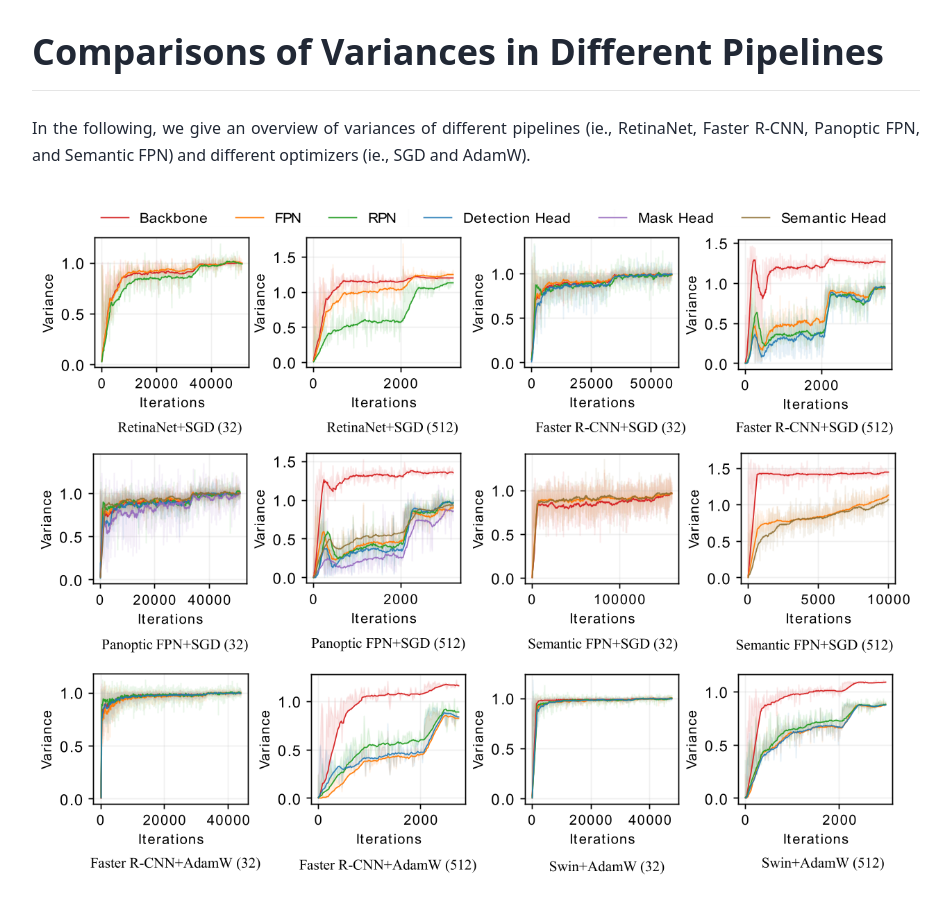
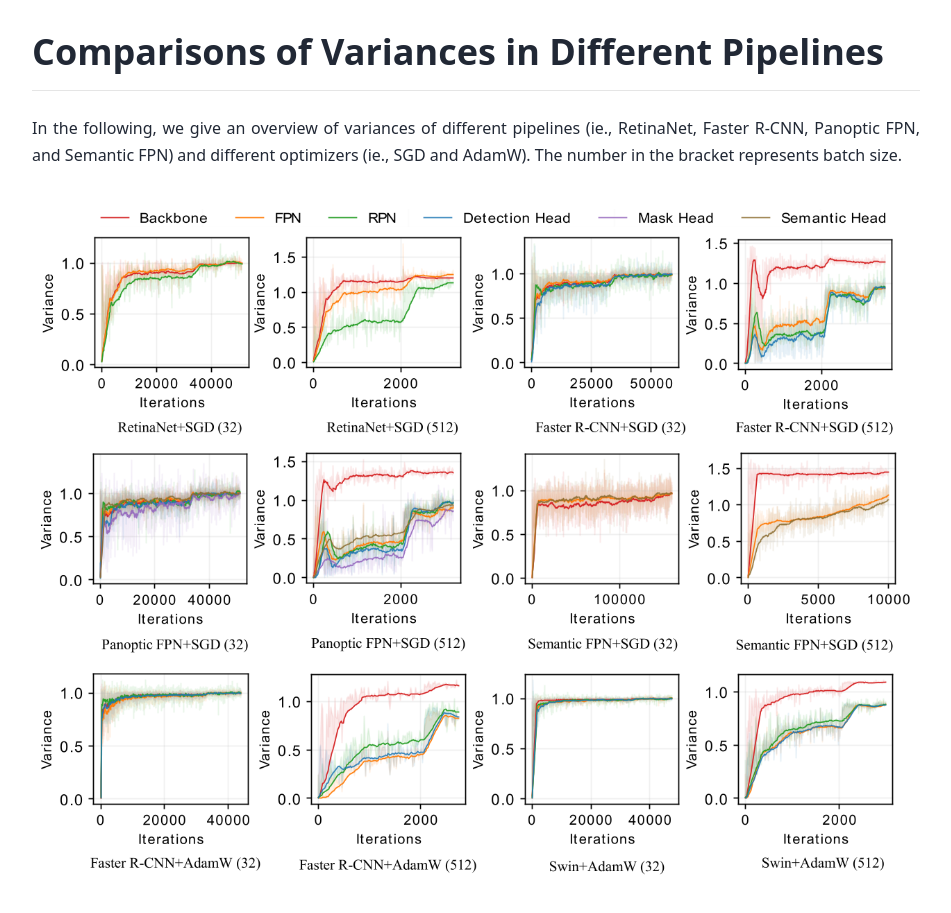
Before and after one commit to anonymized-agvm/anonymized-agvm.github.io, a plain HTML site: page index.html in a window 1280 px wide. Shown: the part 1569-2482 px from the top of the page, without its empty margins (184-1135 px from the left). Drawn offline with Linux system fonts and the light colour scheme; some icons are missing; a web font is replaced by a local one.

Commit message:
Update index.html

```diff
--- a/index.html
+++ b/index.html
@@ -65,7 +65,7 @@
             Comparisons of Variances in Different Pipelines
         </h2>
         <p>
-            In the following, we give an overview of variances of different pipelines (ie., RetinaNet, Faster R-CNN, Panoptic FPN, and Semantic FPN) and different optimizers (ie., SGD and AdamW).
+            In the following, we give an overview of variances of different pipelines (ie., RetinaNet, Faster R-CNN, Panoptic FPN, and Semantic FPN) and different optimizers (ie., SGD and AdamW). The number in the bracket represents batch size.
         </p>
 
         <div>
```
